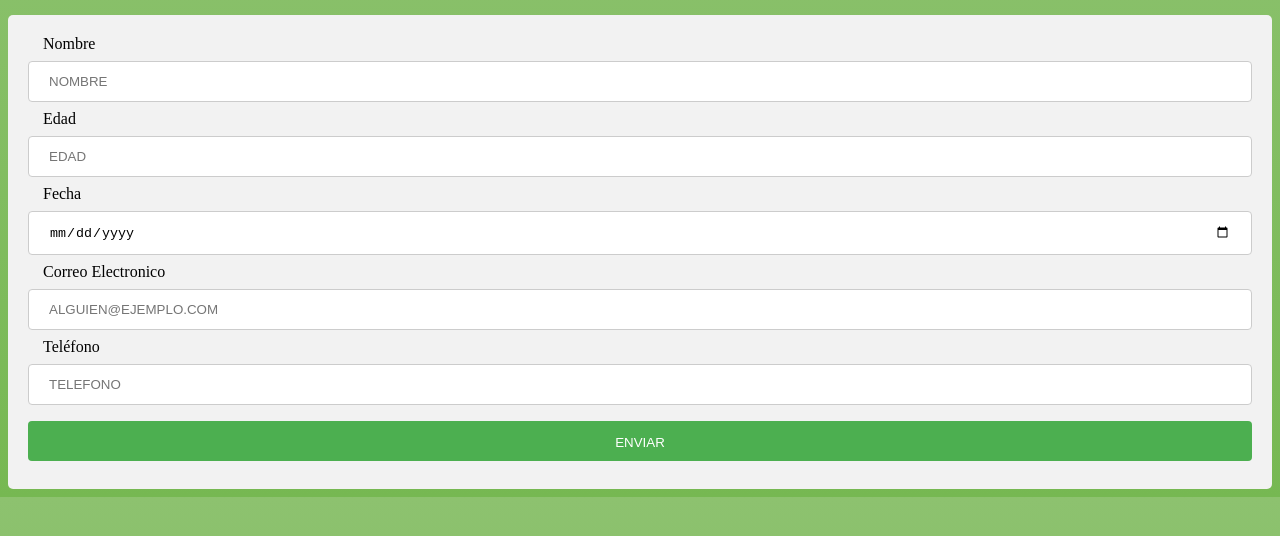
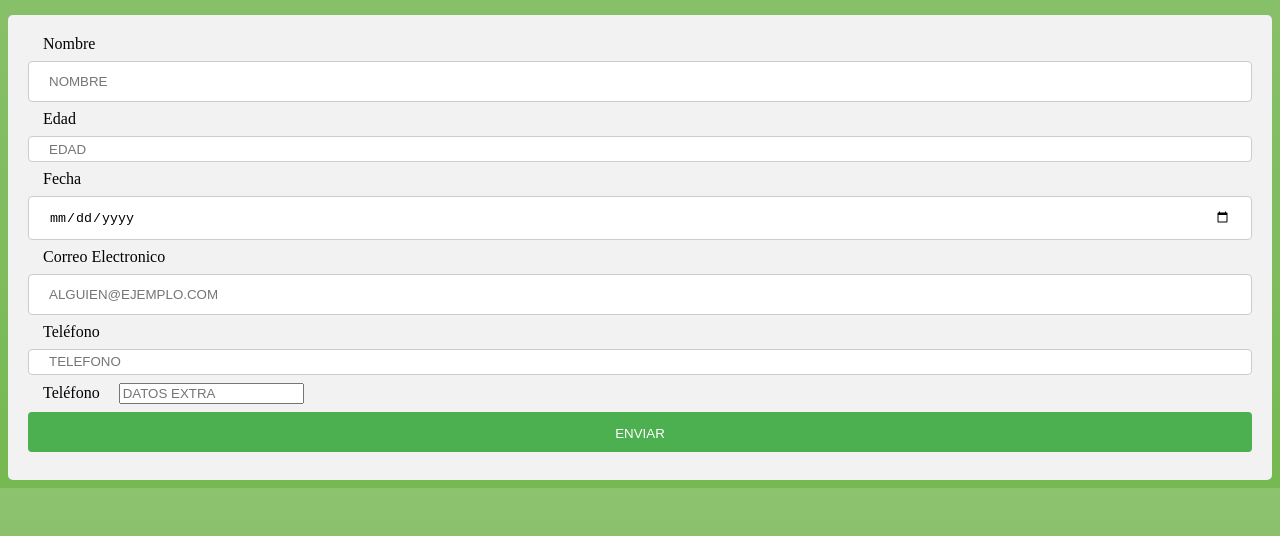
Before and after one commit to Chjimz/saludvital.github.io, a plain HTML site: page index.html in a window 1280 px wide. Shown: the part 132-668 px from the top of the page. Drawn offline with Linux system fonts and the light colour scheme.

Commit message:
add: index

```diff
--- a/index.html
+++ b/index.html
@@ -40,6 +40,17 @@
         }
         input[type=number], select {
           width: 100%;
+          padding: 12px 20px;
+          margin: 8px 0;
+          display: inline-block;
+          border: 1px solid #ccc;
+          border-radius: 4px;
+          box-sizing: border-box;
+        }
+
+        input[type=number], select {
+          width: 100%;
+          height: 20px;
           padding: 12px 20px;
           margin: 8px 0;
           display: inline-block;
@@ -102,6 +113,8 @@
                      <label for="telefono">Teléfono</label>
                   <input type="number" id="telefono" name="telefono" placeholder="TELEFONO">
 
+                  <label for="observaciones">Teléfono</label>
+                  <input type="textarea" id="observaciones" name="observaciones" placeholder="DATOS EXTRA">
 
 
                   <button type="submit" value="submit">ENVIAR</button>
```
